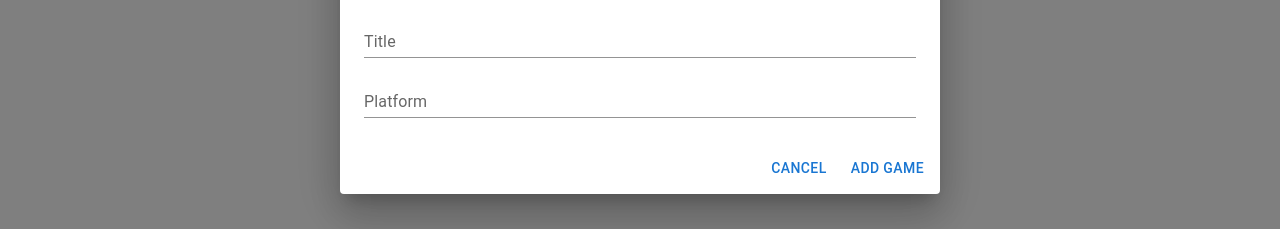
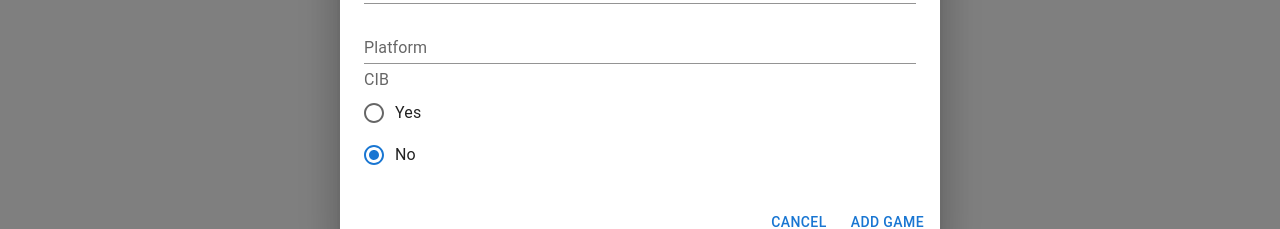
Before and after one commit to AdamBFriedman/videogameinventory, a React (Create React App) app in the folder client/: page /games in a window 1280 px wide. Both pictures are taken after a click on the button "ADD GAME". Shown: the part 334-563 px from the top of the page. Built offline with nearby package versions, Linux system fonts and the light colour scheme; no server answers.

Commit message:
Add cib section in add game form

```diff
--- a/client/src/api/games.ts
+++ b/client/src/api/games.ts
@@ -7,6 +7,7 @@ const options = (
   type: string,
   title = '',
   platform = '',
+  cib = false,
   id = ''
 ) => {
   switch (type) {
@@ -17,6 +18,7 @@ const options = (
         body: JSON.stringify({
           title,
           platform,
+          cib,
         }),
       };
       break;
@@ -61,8 +63,12 @@ export const fetchGames = async () => {
   );
 };
 
-export const addGame = async (title: string, platform: string) => {
-  return await fetch(url, options('POST', title, platform)).then(
+export const addGame = async (
+  title: string,
+  platform: string,
+  cib: boolean
+) => {
+  return await fetch(url, options('POST', title, platform, cib)).then(
     handleErrors
   );
 };
@@ -70,15 +76,17 @@ export const addGame = async (title: string, platform: string) => {
 export const updateGame = async (
   title: string,
   platform: string,
+  cib: boolean,
   id: string
 ) => {
-  return await fetch(url, options('PUT', title, platform, id)).then(
+  return await fetch(
+    url,
+    options('PUT', title, platform, cib, id)
+  ).then(handleErrors);
+};
+
+export const deleteGame = async (id: string) => {
+  return await fetch(url, options('DELETE', '', '', false, id)).then(
     handleErrors
   );
 };
-
-export const deleteGame = async (id: string) => {
-  return await fetch(url, options('DELETE', '', '', id)).then(
-    handleErrors
-  );
-};
--- a/client/src/components/AddGameForm.tsx
+++ b/client/src/components/AddGameForm.tsx
@@ -12,7 +12,13 @@ import DialogContent from '@mui/material/DialogContent';
 import DialogTitle from '@mui/material/DialogTitle';
 import Box from '@mui/material/Box';
 import { addGame, updateGame } from '../api/games';
-import { AlertColor } from '@mui/material';
+import {
+  AlertColor,
+  FormControlLabel,
+  FormLabel,
+  Radio,
+  RadioGroup,
+} from '@mui/material';
 
 export interface Game {
   _id: string;
@@ -52,6 +58,7 @@ export default function AddGameForm({
 }: AddGameFormProps) {
   const [title, setTitle] = useState('');
   const [platform, setPlatform] = useState('');
+  const [cib, setCib] = React.useState(false);
 
   // Set form if in edit mode
   useEffect(() => {
@@ -82,7 +89,7 @@ export default function AddGameForm({
       return;
     }
     try {
-      const createGame = await addGame(title, platform);
+      const createGame = await addGame(title, platform, cib);
       if (createGame) {
         setShouldAlert(true);
         setAlertSeverity('success');
@@ -97,7 +104,7 @@ export default function AddGameForm({
 
   const handleEditGame = async () => {
     try {
-      const editGame = await updateGame(title, platform, id);
+      const editGame = await updateGame(title, platform, cib, id);
       if (editGame) {
         setShouldAlert(true);
         setAlertSeverity('success');
@@ -137,6 +144,28 @@ export default function AddGameForm({
             value={platform}
             onChange={(event) => setPlatform(event.target.value)}
           />
+          <FormLabel id="demo-row-radio-buttons-group-label">
+            CIB
+          </FormLabel>
+          <RadioGroup
+            aria-labelledby="demo-controlled-radio-buttons-group"
+            name="controlled-radio-buttons-group"
+            value={cib === true ? 'yes' : 'no'}
+            onChange={(event) => {
+              setCib(event.target.value === 'yes' ? true : false);
+            }}
+          >
+            <FormControlLabel
+              value="yes"
+              control={<Radio />}
+              label="Yes"
+            />
+            <FormControlLabel
+              value="no"
+              control={<Radio />}
+              label="No"
+            />
+          </RadioGroup>
         </DialogContent>
         <DialogActions>
           <Button onClick={handleClose}>Cancel</Button>
```
Also changed, not shown: 1 other file (tests, documents, lock files or other folders).
